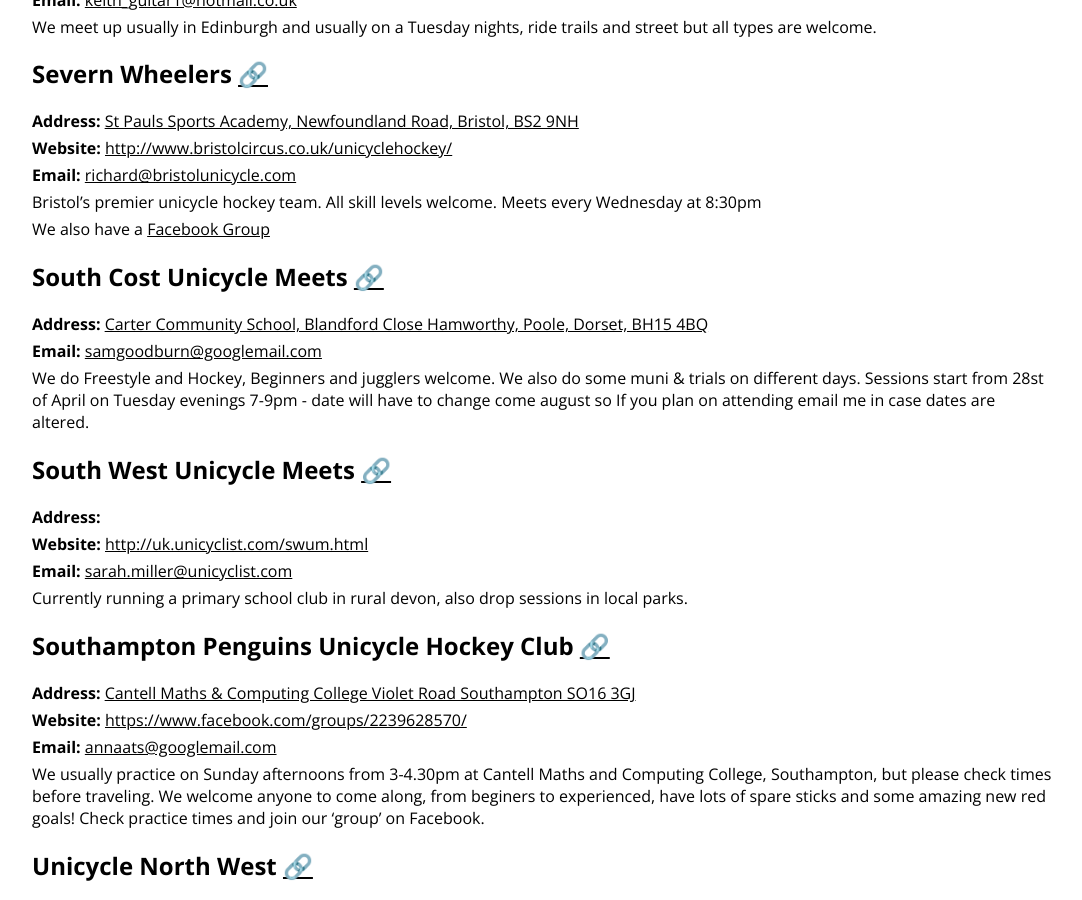
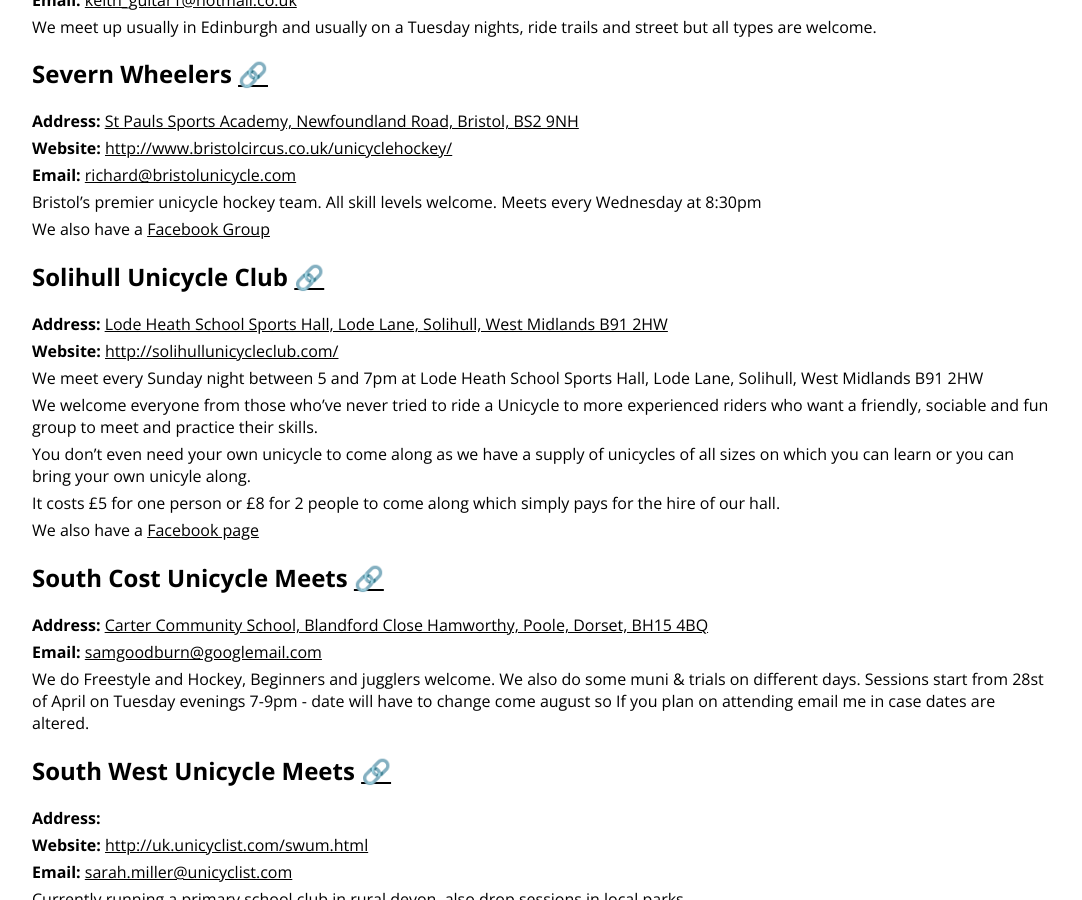
Before and after one commit to UnionOfUKUnicyclists/unionofukunicyclists.github.io, a Jekyll site: the page built from clubs/index.md, in a window 1280 px wide and 900 px high, scrolled down 3440 px. Shown: the whole window, without its empty margins (96-1178 px from the left). Built offline with Jekyll 4.4.1, drawn with Linux system fonts in a browser that asks for light colours; nearby versions of some CDN libraries.

Commit message:
Add Solihull unicycle club

```diff
--- a/_data/clubs.yaml
+++ b/_data/clubs.yaml
@@ -241,6 +241,28 @@
 
     We also have a [Facebook Group](https://www.facebook.com/groups/6205936970/)
 
+- name: "Solihull Unicycle Club"
+  address: "Lode Heath School Sports Hall, Lode Lane, Solihull, West Midlands B91 2HW"
+  latitude: 52.425701
+  longitude: -1.779322
+  website: "http://solihullunicycleclub.com/"
+  text: |
+    We meet every Sunday night between 5 and 7pm at  Lode Heath School Sports Hall,
+    Lode Lane, Solihull, West Midlands B91 2HW
+
+    We welcome everyone from those who’ve never tried to ride a Unicycle to more
+    experienced riders who want a friendly, sociable and fun group to meet and
+    practice their skills.
+
+    You don’t even need your own unicycle to come along as we have a supply of
+    unicycles of all sizes on which you can learn or you can bring your own unicyle
+    along.
+
+    It costs £5 for one person or £8 for 2 people to come along which simply pays
+    for the hire of our hall.
+
+    We also have a [Facebook page](https://www.facebook.com/solihullunicycleclub)
+
 # FIXME: I think this is stale
 - name: "South Cost Unicycle Meets"
   address: "Carter Community School, Blandford Close Hamworthy, Poole, Dorset, BH15 4BQ"
```
